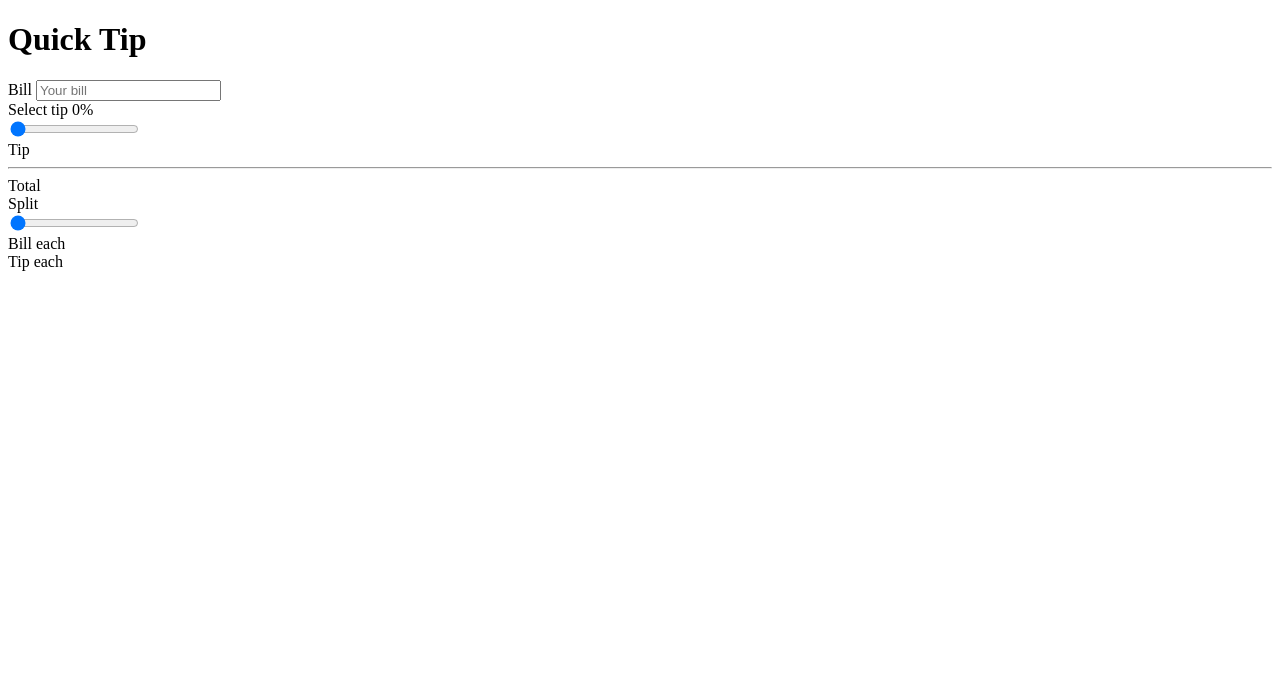
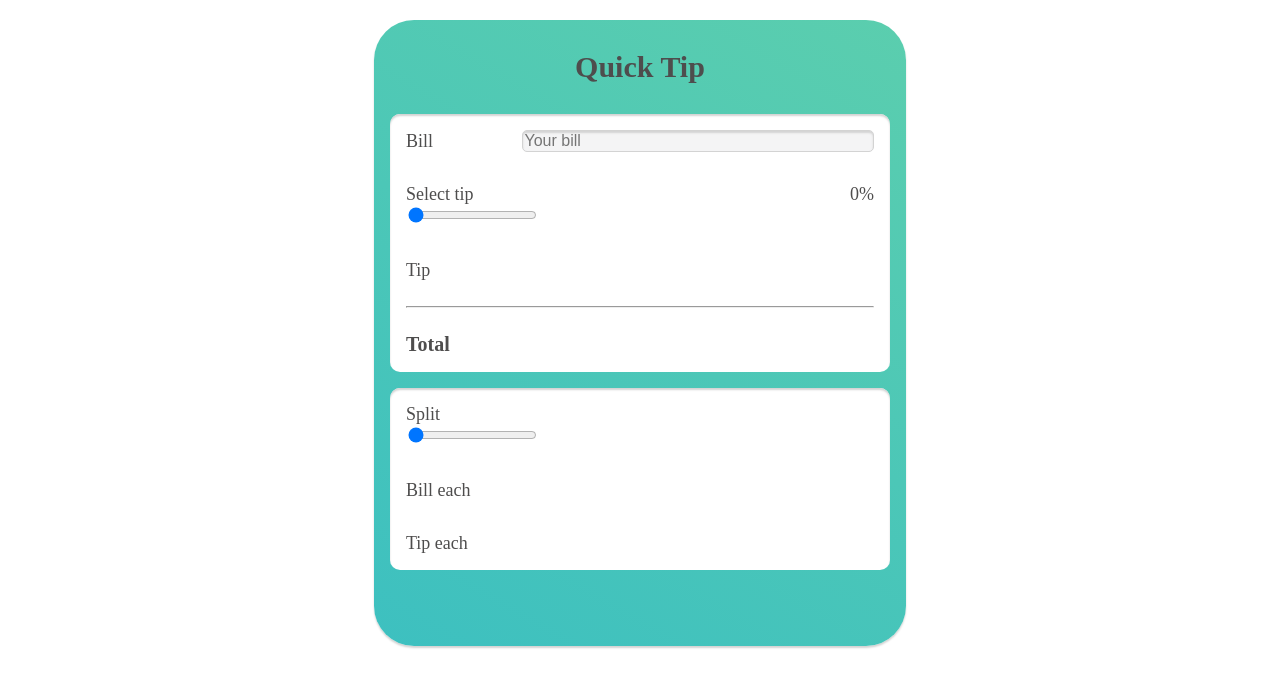
Before and after one commit to morytop/TipCalc, a plain HTML site: page index.html in a window 1280 px wide. Drawn offline with Linux system fonts and the light colour scheme.

Commit message:
add structure CSS

```diff
--- a/index.html
+++ b/index.html
@@ -5,6 +5,7 @@
     <meta charset="UTF-8">
     <meta http-equiv="X-UA-Compatible" content="IE=edge">
     <meta name="viewport" content="width=device-width, initial-scale=1.0">
+    <link rel="stylesheet" href="./style.css">
     <title>Quick Tip</title>
 </head>
 
@@ -12,40 +13,40 @@
     <main>
         <h1>Quick Tip</h1>
         <section>
-            <div>
+            <div class="bill">
                 <label for="yourBill">Bill</label>
                 <input type="number" placeholder="Your bill" id="yourBill">
             </div>
             <div>
-                <div>
+                <div class="space-between">
                     <label for="tipInput">Select tip</label>
                     <span id="tipPercent">0%</span>
                 </div>
                 <input type="range" value="0" id="tipInput">
             </div>
-            <div>
+            <div class="space-between">
                 <span>Tip</span>
                 <span id="tipValue"></span>
             </div>
             <hr>
-            <div>
+            <div class="space-between total">
                 <span>Total</span>
                 <span id="totalWithTip"></span>
             </div>
         </section>
         <section>
             <div>
-                <div>
+                <div class="space-between">
                     <label for="splitInput">Split</label>
                     <span id="splitValue"></span>
                 </div>
                 <input type="range" min="1" max="10" value="1" id="splitInput">
             </div>
-            <div>
+            <div class="space-between">
                 <span>Bill each</span>
                 <span id="billEach"></span>
             </div>
-            <div>
+            <div class="space-between">
                 <span>Tip each</span>
                 <span id="tipEach"></span>
             </div>
--- /dev/null
+++ b/style.css
@@ -0,0 +1,65 @@
+html {
+    font-size: 10px;
+    color: #4e4d4d;
+}
+
+main {
+    max-width: 50rem;
+    margin: 2rem auto;
+    background: linear-gradient(30deg, #3dc0c0, #5bceae);
+    padding: 3rem 1.6rem 6rem 1.6rem;
+    border-radius: 4rem;
+    box-shadow: 0 2px 2px lightgray;
+}
+
+h1 {
+    text-align: center;
+    font-size: 3rem;
+    margin: 0;
+    padding-bottom: 3rem;
+}
+
+section {
+    background: white;
+    font-size: 1.8rem;
+    margin-bottom: 1.6rem;
+    padding: 0 1.6rem;
+    border-radius: 1rem;
+    box-shadow: inset 0 2px 2px lightgray;
+}
+
+section>div {
+    padding: 1.6rem 0;
+}
+
+.bill {
+    display: flex;
+}
+
+.bill label {
+    flex: 1;
+    align-self: center;
+}
+
+.bill input {
+    flex: 3;
+}
+
+input[type="number"] {
+    background: #f4f4f5;
+    font-size: 1.6rem;
+    border: 1px solid lightgray;
+    border-radius: 0.5rem;
+    padding: 0.8 rem 0 0.8rem 0.8rem;
+    box-shadow: inset 0 2px 2px lightgray;
+}
+
+.space-between {
+    display: flex;
+    justify-content: space-between;
+}
+
+.total {
+    font-size: 2rem;
+    font-weight: bolder;
+}
```
